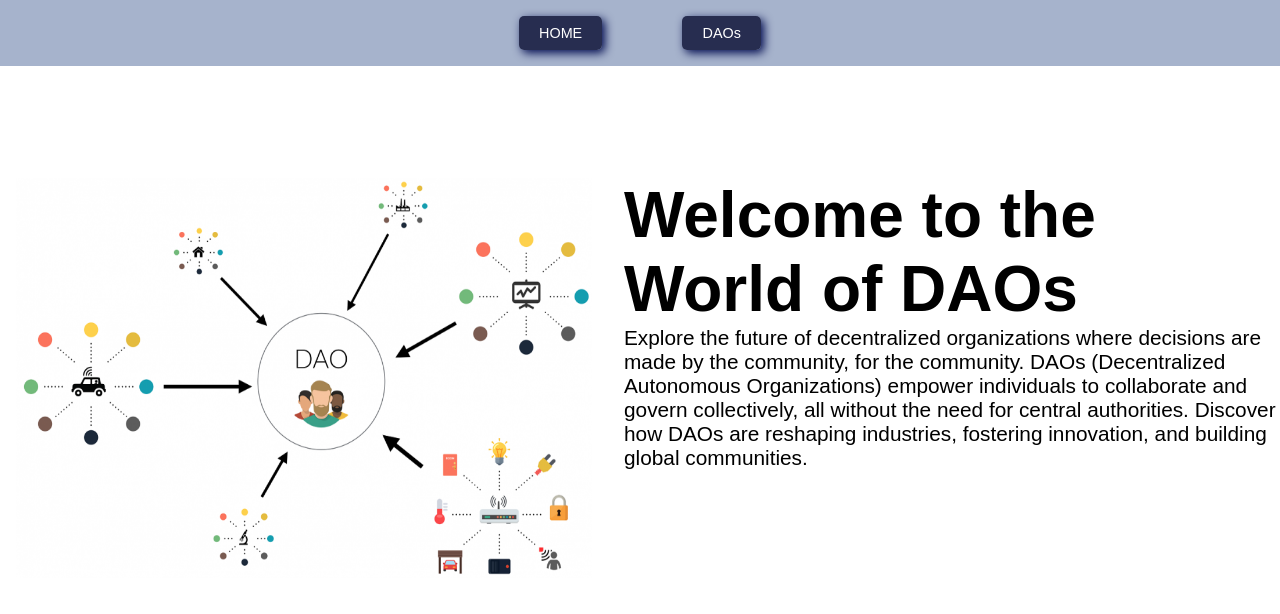
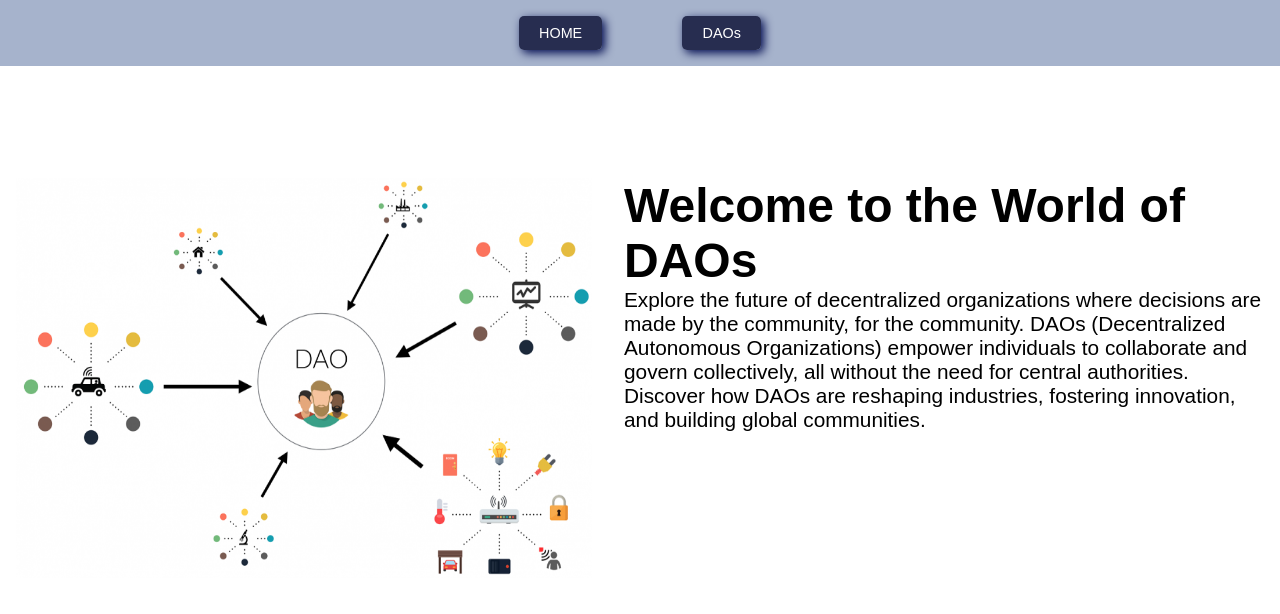
Before and after one commit to AvishkaGit/DAO-Web, a React (Vite) app: page / in a window 1280 px wide. Shown: the top 614 px of the page. Built offline with nearby package versions, Linux system fonts and the light colour scheme.

Commit message:
updeate
home page

```diff
--- a/src/App.css
+++ b/src/App.css
@@ -1,5 +1,6 @@
 .row{
     display: flex;
+    flex-wrap: wrap;
 
 }
 .left img{
@@ -9,10 +10,11 @@
 }
 .content{
     padding-top: 7em;
+    width: 50%;
 }
 
 .content h1{
-    font-size: 4rem;
+    font-size: 3rem;
     font-family: Arial, Helvetica, sans-serif;
 }
 .content p{
```
